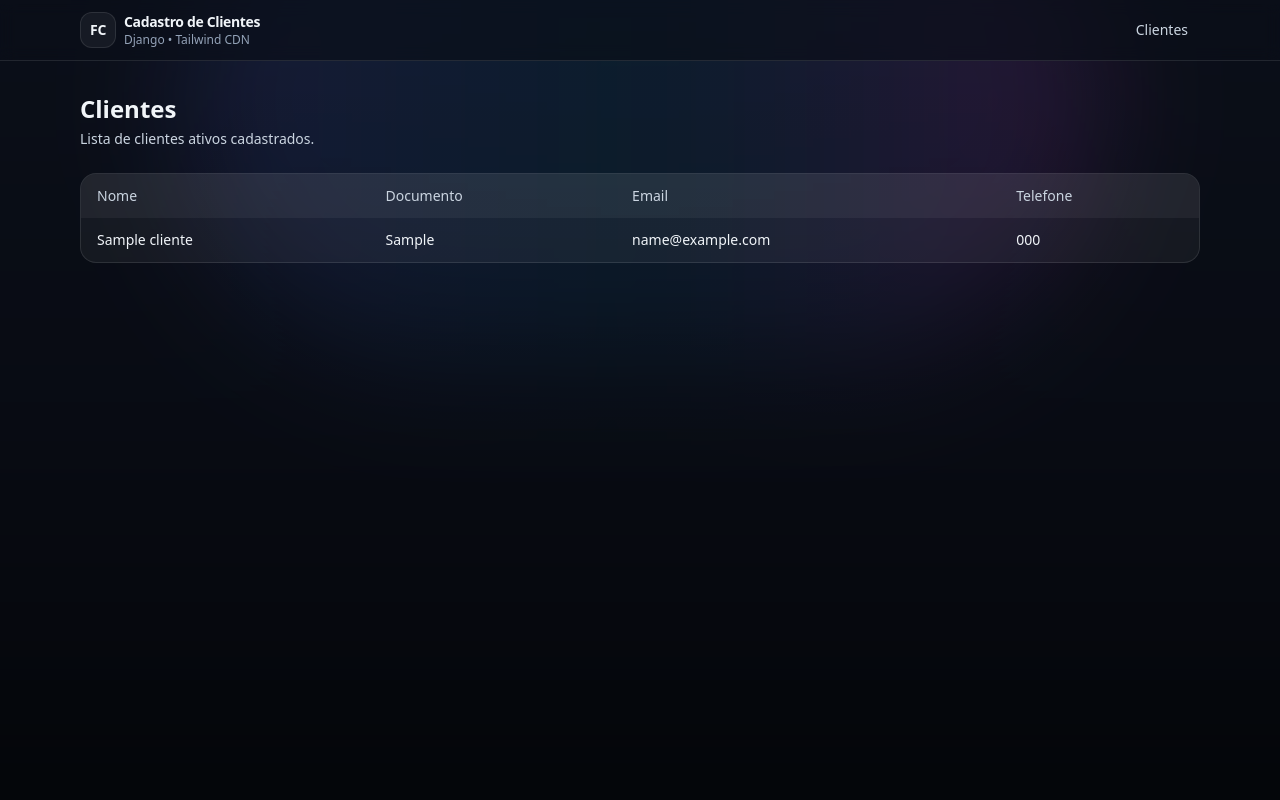
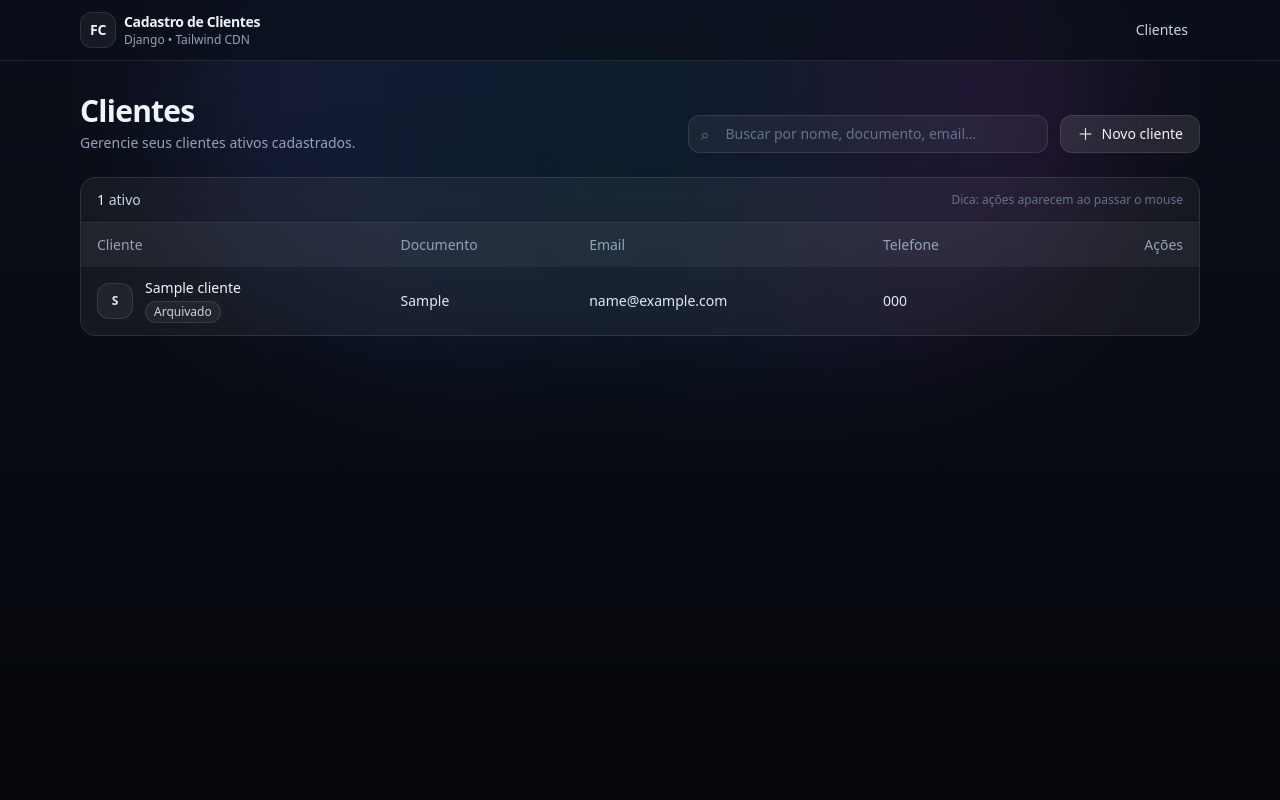
Before and after one commit to rogereichert/cadastro-clientes, a Django app: template clientes/templates/clientes/cliente_list.html in a window 1280 px wide. Run offline with Django 5.2, Linux system fonts and the light colour scheme; the template is opened without the code that fills it: values that come from a table or form of the project are taken from there, others are empty; tables that the repository leaves empty hold one stand-in row (values such as "Sample post"); some libraries are stand-ins or nearby versions.

Commit message:
feat(ui): modernize clientes list with linear-style saas layout and hover actions

```diff
--- a/clientes/templates/clientes/cliente_list.html
+++ b/clientes/templates/clientes/cliente_list.html
@@ -3,37 +3,142 @@
 {% block title %}Clientes{% endblock %}
 
 {% block content %}
-  <div class="flex items-start justify-between gap-4 mb-6">
+  <!-- Header da página -->
+  <div class="flex flex-col gap-4 md:flex-row md:items-end md:justify-between mb-6">
     <div>
-      <h1 class="text-2xl font-semibold">Clientes</h1>
-      <p class="text-slate-300 text-sm mt-1">Lista de clientes ativos cadastrados.</p>
+      <h1 class="text-2xl md:text-3xl font-semibold tracking-tight">Clientes</h1>
+      <p class="text-sm text-slate-400 mt-1">
+        Gerencie seus clientes ativos cadastrados.
+      </p>
+    </div>
+
+    <!-- Ações (visual SaaS) -->
+    <div class="flex flex-col sm:flex-row gap-3 sm:items-center">
+      <!-- Busca (visual por enquanto) -->
+      <div class="relative">
+        <span class="pointer-events-none absolute left-3 top-1/2 -translate-y-1/2 text-slate-500">⌕</span>
+        <input
+          type="text"
+          placeholder="Buscar por nome, documento, email…"
+          class="w-full sm:w-[360px] rounded-xl border border-white/10 bg-white/5
+                 pl-9 pr-3 py-2 text-sm text-slate-100 placeholder:text-slate-500
+                 outline-none focus:border-white/20 focus:bg-white/7 transition"
+        />
+      </div>
+
+      <!-- Botão Novo (vai virar link real quando criarmos o create) -->
+      <a href="#"
+         title="Em breve (vamos criar no CRUD)"
+         class="inline-flex items-center justify-center gap-2 rounded-xl px-4 py-2 text-sm font-medium
+                border border-white/10 bg-white/10 hover:bg-white/15 transition">
+        <span class="text-base leading-none">＋</span>
+        Novo cliente
+      </a>
     </div>
   </div>
 
-  <div class="rounded-2xl border border-white/10 bg-white/5 overflow-hidden">
+  <!-- Card principal -->
+  <div class="rounded-2xl border border-white/10 bg-white/5 backdrop-blur overflow-hidden">
+    <div class="px-4 py-3 border-b border-white/10 flex items-center justify-between">
+      <div class="text-sm text-slate-300">
+        <span class="text-slate-100 font-medium">{{ clientes|length }}</span>
+        ativo{{ clientes|length|pluralize }}
+      </div>
+      <div class="text-xs text-slate-500">
+        Dica: ações aparecem ao passar o mouse
+      </div>
+    </div>
+
+    <div class="overflow-x-auto">
       <table class="w-full text-sm">
-      <thead class="bg-white/5 text-slate-300">
+        <thead class="text-slate-400 bg-white/5">
           <tr>
-          <th class="text-left font-medium px-4 py-3">Nome</th>
+            <th class="text-left font-medium px-4 py-3">Cliente</th>
             <th class="text-left font-medium px-4 py-3">Documento</th>
             <th class="text-left font-medium px-4 py-3">Email</th>
             <th class="text-left font-medium px-4 py-3">Telefone</th>
+            <th class="text-right font-medium px-4 py-3 w-[180px]">Ações</th>
           </tr>
         </thead>
+
         <tbody class="divide-y divide-white/10">
           {% for c in clientes %}
-          <tr class="hover:bg-white/5">
-            <td class="px-4 py-3">{{ c.nome }}</td>
-            <td class="px-4 py-3">{{ c.documento }}</td>
-            <td class="px-4 py-3">{{ c.email|default:"—" }}</td>
-            <td class="px-4 py-3">{{ c.telefone|default:"—" }}</td>
+            <tr class="group hover:bg-white/5 transition">
+              <td class="px-4 py-3">
+                <div class="flex items-center gap-3">
+                  <div class="h-9 w-9 rounded-xl border border-white/10 bg-white/5 grid place-items-center">
+                    <span class="text-xs font-semibold text-slate-200">
+                      {{ c.nome|slice:":1"|upper }}
+                    </span>
+                  </div>
+
+                  <div class="leading-tight">
+                    <div class="font-medium text-slate-100">{{ c.nome }}</div>
+
+                    <!-- Badge status (mesmo listando ativos, fica pronto pro futuro) -->
+                    <div class="mt-1">
+                      {% if c.is_arquivado %}
+                        <span class="inline-flex items-center rounded-full px-2 py-0.5 text-xs
+                                     border border-white/10 bg-white/5 text-slate-300">
+                          Arquivado
+                        </span>
+                      {% else %}
+                        <span class="inline-flex items-center rounded-full px-2 py-0.5 text-xs
+                                     border border-emerald-500/20 bg-emerald-500/10 text-emerald-200">
+                          Ativo
+                        </span>
+                      {% endif %}
+                    </div>
+                  </div>
+                </div>
+              </td>
+
+              <td class="px-4 py-3 text-slate-200">{{ c.documento }}</td>
+              <td class="px-4 py-3 text-slate-200">{{ c.email|default:"—" }}</td>
+              <td class="px-4 py-3 text-slate-200">{{ c.telefone|default:"—" }}</td>
+
+              <!-- Ações: aparecem no hover -->
+              <td class="px-4 py-3 text-right">
+                <div class="inline-flex gap-2 opacity-0 group-hover:opacity-100 transition">
+                  <a href="#"
+                     title="Em breve (CRUD)"
+                     class="rounded-lg px-3 py-1.5 text-xs font-medium
+                            border border-white/10 bg-white/5 hover:bg-white/10 transition">
+                    Editar
+                  </a>
+                  <a href="#"
+                     title="Em breve (arquivar/reativar na UI)"
+                     class="rounded-lg px-3 py-1.5 text-xs font-medium
+                            border border-white/10 bg-white/5 hover:bg-white/10 transition">
+                    Arquivar
+                  </a>
+                </div>
+              </td>
             </tr>
           {% empty %}
             <tr>
-            <td class="px-4 py-6 text-slate-300" colspan="4">Nenhum cliente cadastrado.</td>
+              <td colspan="5" class="px-4 py-10">
+                <div class="rounded-2xl border border-white/10 bg-white/5 p-6 text-center">
+                  <div class="text-slate-100 font-medium">Nenhum cliente cadastrado</div>
+                  <div class="text-sm text-slate-400 mt-1">
+                    Cadastre o primeiro cliente para começar.
+                  </div>
+
+                  <div class="mt-4">
+                    <a href="#"
+                       title="Em breve (CRUD)"
+                       class="inline-flex items-center justify-center gap-2 rounded-xl px-4 py-2 text-sm font-medium
+                              border border-white/10 bg-white/10 hover:bg-white/15 transition">
+                      <span class="text-base leading-none">＋</span>
+                      Novo cliente
+                    </a>
+                  </div>
+                </div>
+              </td>
             </tr>
           {% endfor %}
         </tbody>
       </table>
     </div>
+  </div>
 {% endblock %}
```
Lines whose indentation alone changed are shown as unchanged.
